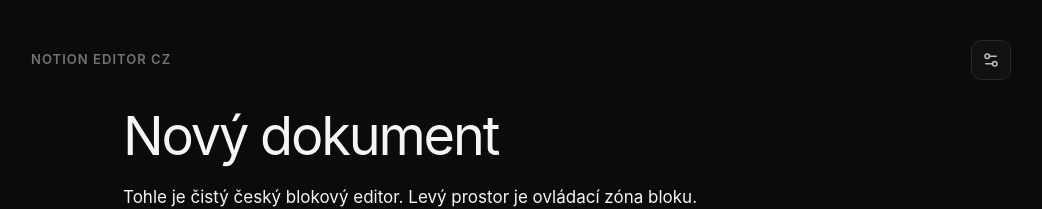
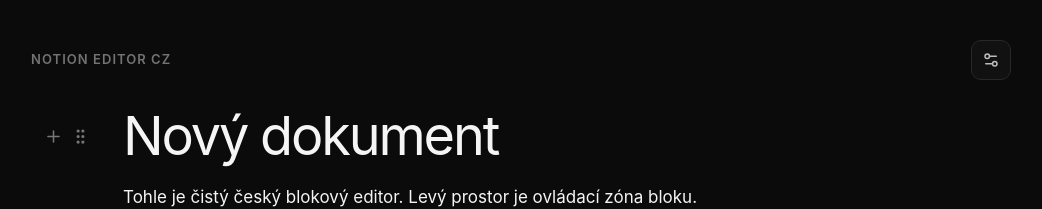
Before and after one commit to VICSRJ/notion-editor, a Next.js app: page / in a window 1280 px wide. Shown: the top 209 px of the page, without its empty margins (119-1161 px from the left). Built offline with nearby package versions, Linux system fonts and the light colour scheme.

Commit message:
fix: make gutter controls work with mouse and touch pointers

```diff
--- a/app/page.tsx
+++ b/app/page.tsx
@@ -39,7 +39,7 @@ export default function Home() {
   const [loading, setLoading] = useState(false)
   const [error, setError] = useState('')
   const [gutter, setGutter] = useState<GutterBlock | null>(null)
-  const [hoveredGutter, setHoveredGutter] = useState(false)
+  const [gutterActive, setGutterActive] = useState(false)
   const editorRef = useRef<HTMLDivElement>(null)
 
   const editor = useEditor({
@@ -83,33 +83,38 @@ export default function Home() {
     }
   }, [editor])
 
-  const handleGutterMove = (event: React.MouseEvent<HTMLDivElement>) => {
+  const handleGutterPointer = (event: React.PointerEvent<HTMLDivElement>) => {
     if (!editor || !editorRef.current) return
+    if ((event.target as HTMLElement).closest('button')) return
     const rect = editorRef.current.getBoundingClientRect()
-    const elements = Array.from(editor.view.dom.querySelectorAll<HTMLElement>('p,h1,h2,h3,blockquote,pre,li'))
-    const found = elements.find((element) => {
-      const r = element.getBoundingClientRect()
-      return event.clientY >= r.top && event.clientY <= r.bottom && r.left >= rect.left
+    const element = Array.from(editor.view.dom.querySelectorAll<HTMLElement>('p,h1,h2,h3,blockquote,pre,li')).find((candidate) => {
+      const r = candidate.getBoundingClientRect()
+      return event.clientY >= r.top && event.clientY <= r.bottom
     })
-    if (!found) return
-    const pos = editor.view.posAtDOM(found, 0)
-    const r = found.getBoundingClientRect()
+    if (!element) return
+    const pos = editor.view.posAtDOM(element, 0)
+    const r = element.getBoundingClientRect()
     setGutter({ pos, top: r.top - rect.top, height: r.height })
+    setGutterActive(true)
   }
 
   const addBelow = (pos: number) => {
     if (!editor) return
     const mapped = blockFromPos(editor, pos)
     if (!mapped) return
-    editor.chain().focus().insertContentAt(mapped.pos + mapped.node.nodeSize, { type: 'paragraph' }).run()
+    const insertAt = mapped.pos + mapped.node.nodeSize
+    editor.chain().focus().insertContentAt(insertAt, { type: 'paragraph' }).run()
+    editor.commands.setTextSelection(Math.min(insertAt + 1, editor.state.doc.content.size))
   }
 
   const duplicate = (pos: number) => {
     if (!editor) return
     const mapped = blockFromPos(editor, pos)
     if (!mapped) return
+    const insertAt = mapped.pos + mapped.node.nodeSize
     const copy = mapped.node.type.create(mapped.node.attrs, mapped.node.content, mapped.node.marks)
-    editor.view.dispatch(editor.state.tr.insert(mapped.pos + mapped.node.nodeSize, copy))
+    editor.view.dispatch(editor.state.tr.insert(insertAt, copy))
+    editor.commands.setTextSelection(Math.min(insertAt + 1, editor.state.doc.content.size))
   }
 
   const deleteBlock = (pos: number) => {
@@ -201,12 +206,12 @@ export default function Home() {
           <span className="editor-title">NOTION EDITOR CZ</span>
           <button type="button" className="toolbar-button" aria-label="Nastavení editoru" title="Nastavení editoru" onClick={() => setSettingsOpen(true)}><Settings2 size={18} /></button>
         </header>
-        <div className="editor-canvas" ref={editorRef} onMouseMove={handleGutterMove} onMouseLeave={() => setHoveredGutter(false)}>
-          <div className="gutter" onMouseEnter={() => setHoveredGutter(true)}>
-            {gutter && <div className="gutter-hit" style={{ top: gutter.top, height: Math.max(gutter.height, 44) }} onMouseEnter={() => setHoveredGutter(true)} />}
-            {gutter && hoveredGutter && <div className="gutter-control" style={{ top: gutter.top + Math.max(0, (gutter.height - 42) / 2) }}>
+        <div className="editor-canvas" ref={editorRef} onPointerMove={handleGutterPointer} onPointerLeave={() => setGutterActive(false)}>
+          <div className={`gutter ${gutterActive ? 'is-active' : ''}`} onPointerDown={handleGutterPointer}>
+            {gutter && <div className="gutter-hit" style={{ top: gutter.top, height: Math.max(gutter.height, 44) }} />}
+            {gutter && <div className="gutter-control" style={{ top: gutter.top + Math.max(0, (gutter.height - 42) / 2) }}>
               <button type="button" title="Přidat blok" aria-label="Přidat blok" onClick={() => addBelow(gutter.pos)}><Plus size={19} /></button>
-              <button type="button" title="Nabídka bloku" aria-label="Nabídka bloku" onClick={(event) => openMenuAt(event.clientX, event.clientY, gutter.pos)}><GripVertical size={19} /></button>
+              <button type="button" title="Nabídka bloku" aria-label="Nabídka bloku" onClick={(event) => { event.stopPropagation(); openMenuAt(event.clientX, event.clientY, gutter.pos) }}><GripVertical size={19} /></button>
             </div>}
           </div>
           <EditorContent editor={editor} />
```
